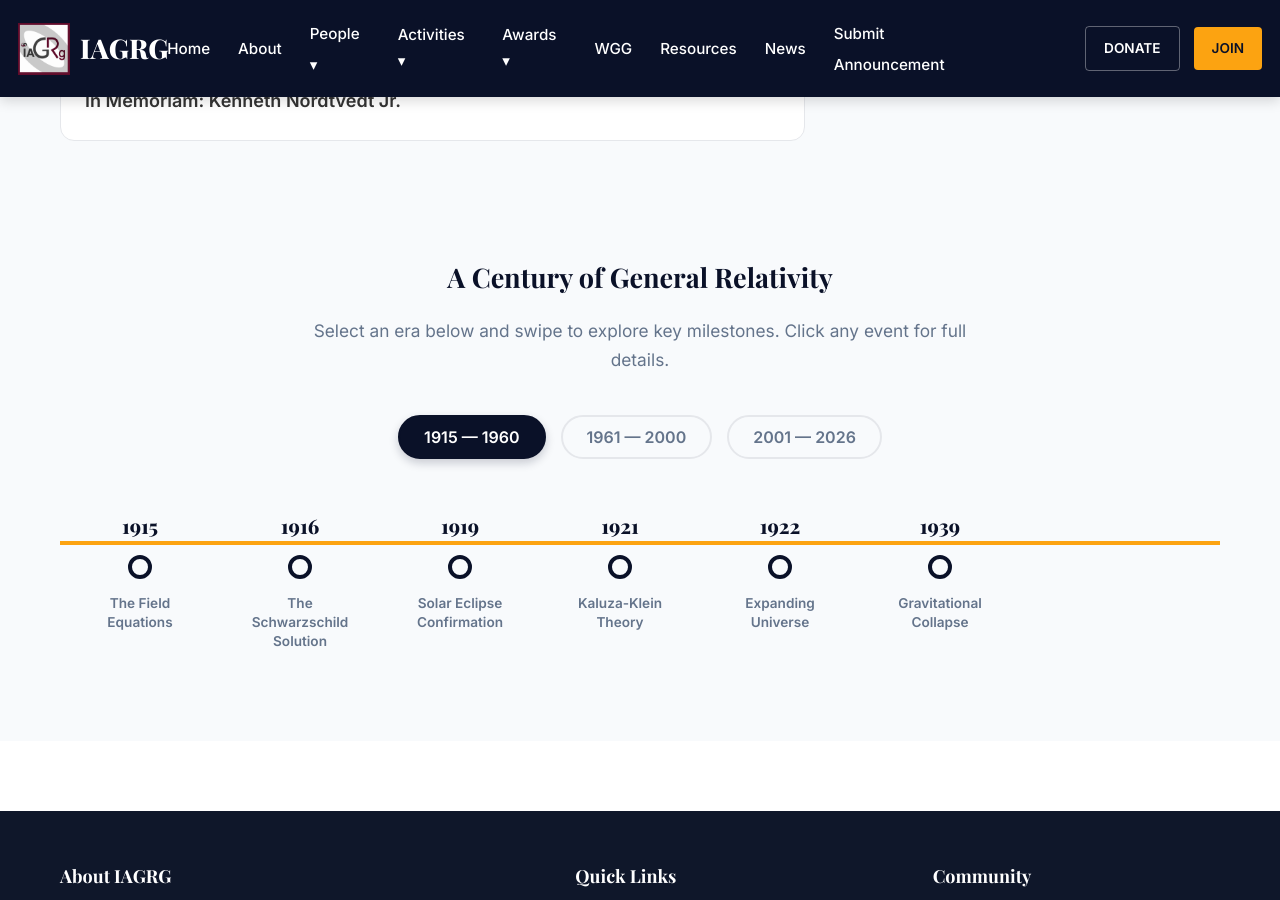
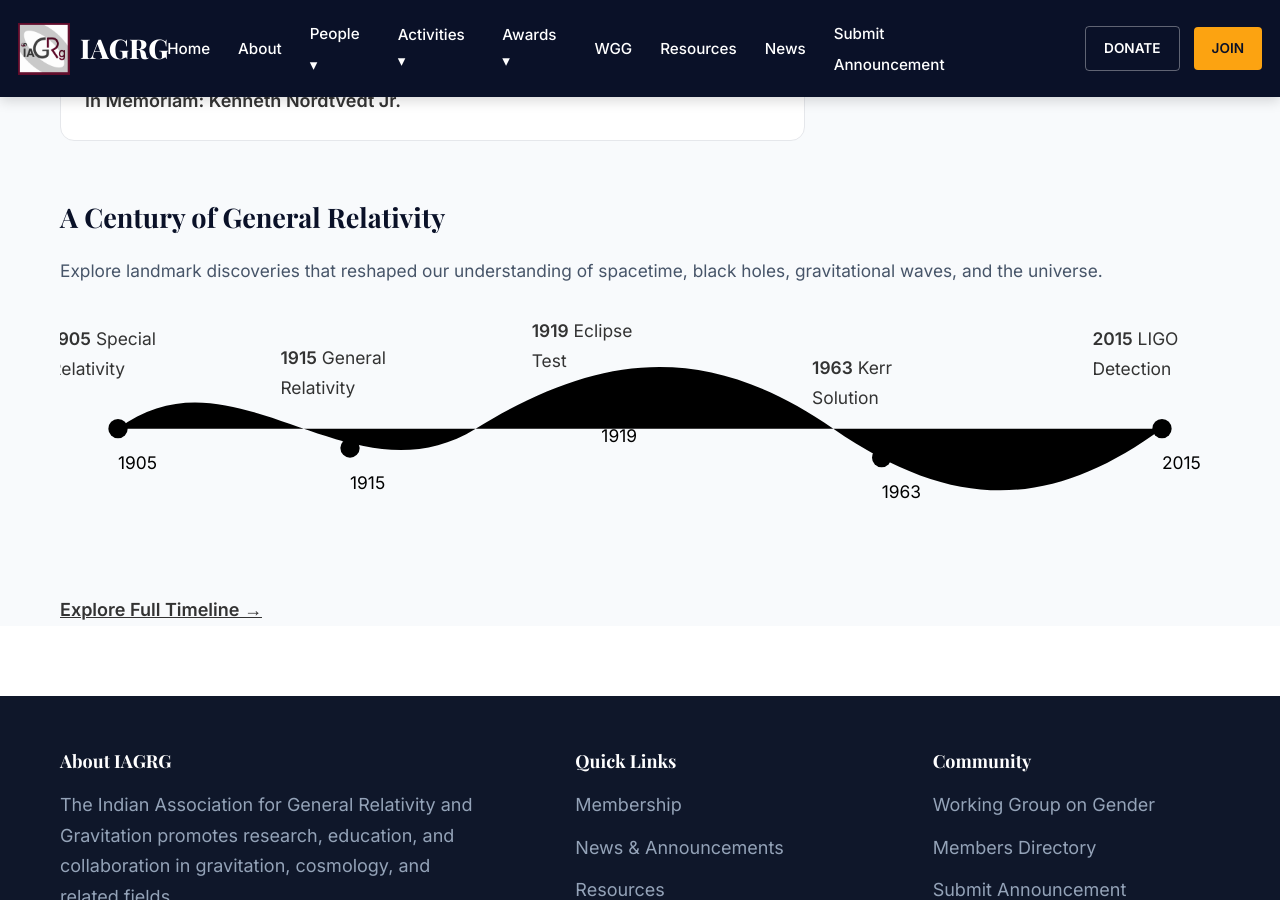
Before and after one commit to georgewane/IAGRG, a Jekyll site: the page built from index.md, in a window 1280 px wide and 900 px high, scrolled down 1682 px. Built offline with Jekyll 4.4.1, drawn with Linux system fonts in a browser that asks for light colours.

Commit message:
The linear horizontal timeline section along with the script has been removed and the curvy timeline has been added.

```diff
--- a/index.md
+++ b/index.md
@@ -142,68 +142,104 @@ title: Home
   </div>
 </section>
 
-<section class="timeline-ribbon-section bg-light" style="padding: 60px 0;">
+<section class="timeline-ribbon-section bg-light">
   <div class="container">
-    <div style="text-align: center; margin-bottom: 40px;">
+
+    <div class="timeline-intro">
       <h2>A Century of General Relativity</h2>
-      <p class="lead-text" style="border-left: none; max-width: 700px; margin: 0 auto; color: var(--text-muted);">
-        Select an era below and swipe to explore key milestones. Click any event for full details.
+      <p class="lead-text timeline-lead">
+        Explore landmark discoveries that reshaped our understanding of spacetime,
+        black holes, gravitational waves, and the universe.
       </p>
     </div>
 
-    <div class="timeline-tabs">
-      {% for era in site.data.timeline %}
-        <button class="tab-btn {% if forloop.first %}active{% endif %}" onclick="openEra(event, '{{ era.id }}')">
-          {{ era.period }}
-        </button>
-      {% endfor %}
+    <div class="timeline-curve-wrap">
+
+      <svg class="timeline-curve-svg"
+           viewBox="0 0 1200 280"
+           preserveAspectRatio="xMidYMid meet">
+
+        <!-- Curved Main Path -->
+        <path class="timeline-main-path"
+          d="M60,130
+             C180,40 300,210 430,130
+             S670,40 800,130
+             S1030,210 1140,130" />
+
+        <!-- Node 1 -->
+        <g class="timeline-node" transform="translate(60,130)">
+          <circle r="10"></circle>
+          <text y="42">1905</text>
+
+          <foreignObject x="-70" y="-108" width="140" height="68" class="timeline-tip">
+            <div xmlns="http://www.w3.org/1999/xhtml" class="timeline-tip-box">
+              <strong>1905</strong>
+              <span>Special Relativity</span>
+            </div>
+          </foreignObject>
+        </g>
+
+        <!-- Node 2 -->
+        <g class="timeline-node" transform="translate(300,150)">
+          <circle r="10"></circle>
+          <text y="42">1915</text>
+
+          <foreignObject x="-72" y="-108" width="144" height="68" class="timeline-tip">
+            <div xmlns="http://www.w3.org/1999/xhtml" class="timeline-tip-box">
+              <strong>1915</strong>
+              <span>General Relativity</span>
+            </div>
+          </foreignObject>
+        </g>
+
+        <!-- Node 3 -->
+        <g class="timeline-node" transform="translate(560,102)">
+          <circle r="10"></circle>
+          <text y="42">1919</text>
+
+          <foreignObject x="-72" y="-88" width="144" height="68" class="timeline-tip">
+            <div xmlns="http://www.w3.org/1999/xhtml" class="timeline-tip-box">
+              <strong>1919</strong>
+              <span>Eclipse Test</span>
+            </div>
+          </foreignObject>
+        </g>
+
+        <!-- Node 4 -->
+        <g class="timeline-node" transform="translate(850,160)">
+          <circle r="10"></circle>
+          <text y="42">1963</text>
+
+          <foreignObject x="-72" y="-108" width="144" height="68" class="timeline-tip">
+            <div xmlns="http://www.w3.org/1999/xhtml" class="timeline-tip-box">
+              <strong>1963</strong>
+              <span>Kerr Solution</span>
+            </div>
+          </foreignObject>
+        </g>
+
+        <!-- Node 5 -->
+        <g class="timeline-node" transform="translate(1140,130)">
+          <circle r="10"></circle>
+          <text y="42">2015</text>
+
+          <foreignObject x="-72" y="-108" width="144" height="68" class="timeline-tip">
+            <div xmlns="http://www.w3.org/1999/xhtml" class="timeline-tip-box">
+              <strong>2015</strong>
+              <span>LIGO Detection</span>
+            </div>
+          </foreignObject>
+        </g>
+
+      </svg>
+
+    </div>
+
+    <div class="timeline-bottom">
+      <a href="{{ '/timeline' | relative_url }}" class="read-link timeline-link">
+        Explore Full Timeline →
+      </a>
     </div>
 
   </div>
-
-{% for era in site.data.timeline %}
-
-<div id="{{ era.id }}" class="tab-pane {% if forloop.first %}active{% endif %}">
-<div class="ht-wrapper">
-<div class="container">
-<ul class="ht-list">
-{% for event in era.events %}
-<li class="ht-item">
-<a href="/resources#year-{{ event.year }}" class="ht-link">
-<span class="ht-year">{{ event.year }}</span>
-<span class="ht-dot"></span>
-<span class="ht-title">{{ event.title }}</span>
-</a>
-</li>
-{% endfor %}
-</ul>
-</div>
-</div>
-</div>
-{% endfor %}
-
 </section>
-
-<script>
-function openEra(evt, eraName) {
-  var i, tabcontent, tablinks;
-
-  // Hide all tab panes
-  tabcontent = document.getElementsByClassName("tab-pane");
-  for (i = 0; i < tabcontent.length; i++) {
-    tabcontent[i].style.display = "none";
-    tabcontent[i].classList.remove("active");
-  }
-
-  // Remove 'active' class from all buttons
-  tablinks = document.getElementsByClassName("tab-btn");
-  for (i = 0; i < tablinks.length; i++) {
-    tablinks[i].classList.remove("active");
-  }
-
-  // Show the current tab and add 'active' class to the button
-  document.getElementById(eraName).style.display = "block";
-  document.getElementById(eraName).classList.add("active");
-  evt.currentTarget.classList.add("active");
-}
-</script>
```
